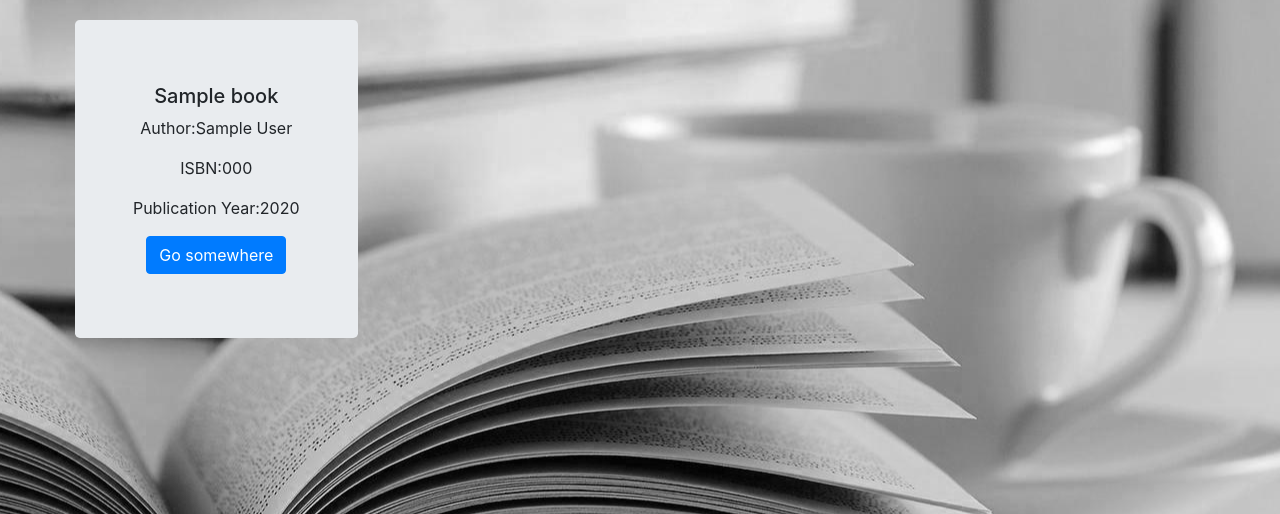
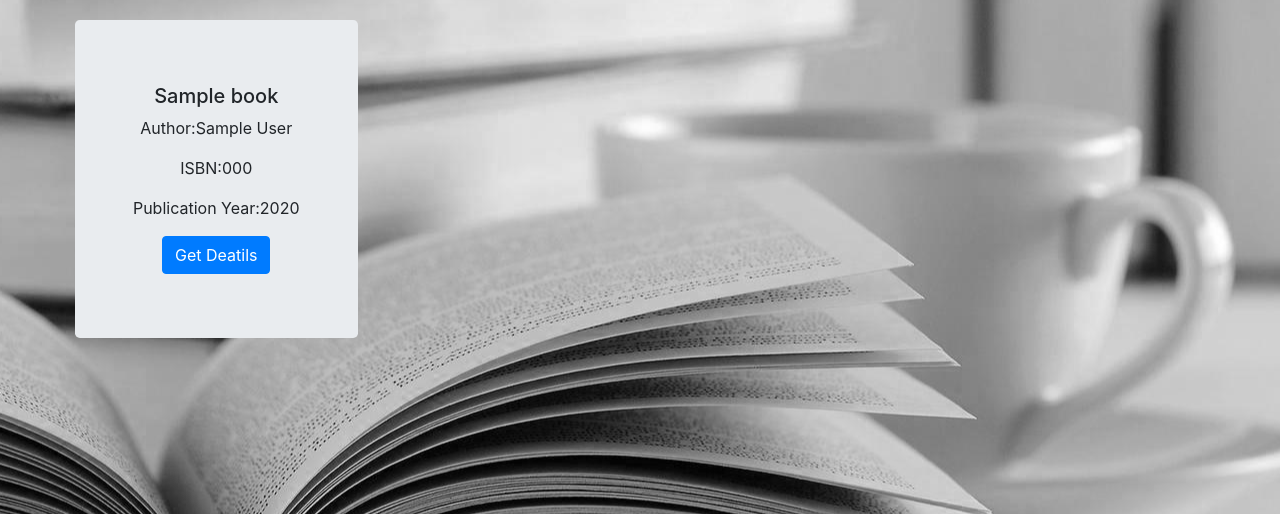
Before and after one commit to ymchandaliya/Book-Review-Project, a Flask app: template templates/books.html in a window 1280 px wide. Shown: the part 56-570 px from the top of the page. Run offline with Flask 2, Linux system fonts and the light colour scheme; the template is opened without the code that fills it: most values are stand-ins (such as "Sample title", 1, 10 or a date in 2020); some libraries are stand-ins or nearby versions.

Commit message:
Update books.html
better UI

```diff
--- a/templates/books.html
+++ b/templates/books.html
@@ -55,7 +55,7 @@
               <p>Author:{{book.author}}</p>
               <p>ISBN:{{book.isbn}}</p>
               <p>Publication Year:{{book.year}}</p>
-              <a href="{{url_for('details',isbn=book.isbn)}}" class="btn btn-primary">Go somewhere</a>
+              <a href="{{url_for('details',isbn=book.isbn)}}" class="btn btn-primary">Get Deatils</a>
           </div>
       <!-- </form> -->
       {% endfor %}
```
